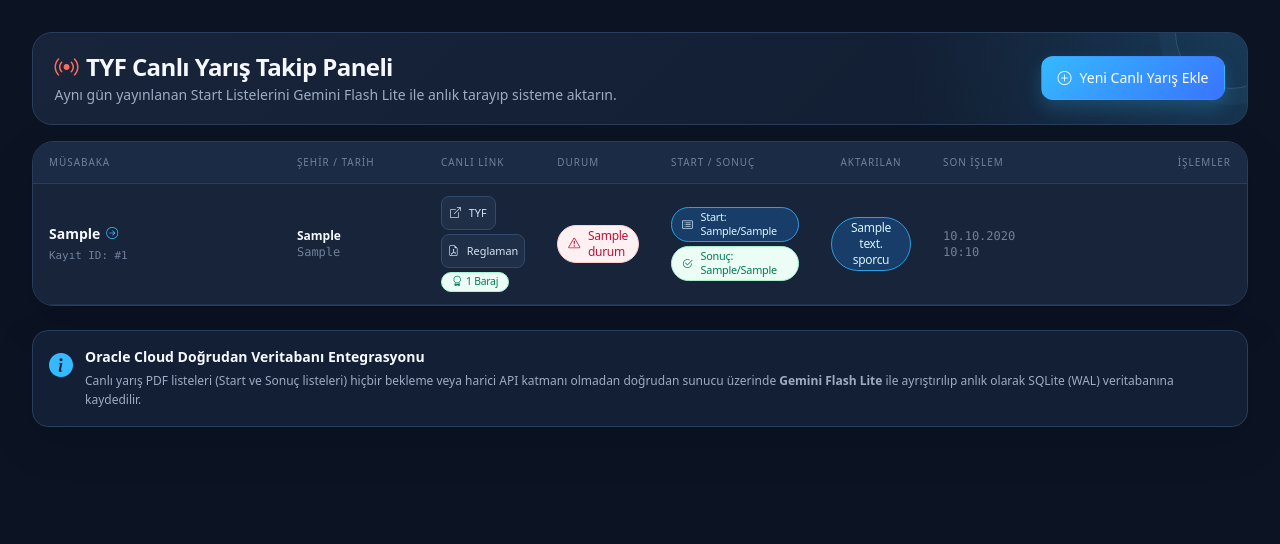
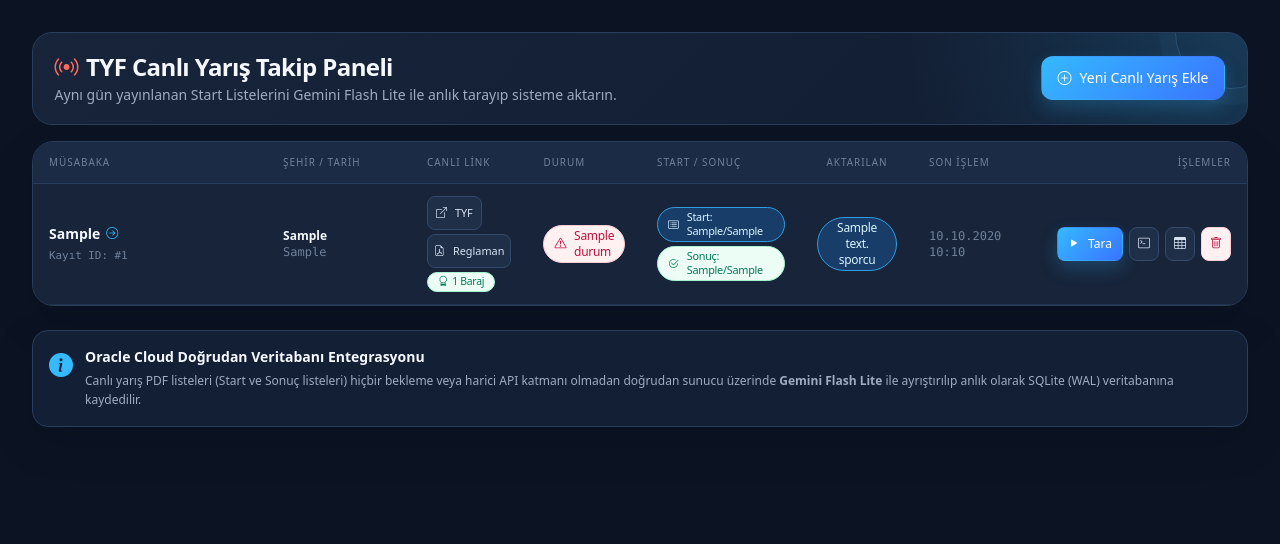
Before and after one commit to ozztozz/old_result, a Django app: template yuzme_projesi/templates/sonuclar/canli_yarislar.html in a window 1280 px wide. Shown: the part 81-625 px from the top of the page. Run offline with Django 5.2, Linux system fonts and the light colour scheme; the template is opened without the code that fills it: most values are stand-ins (such as "Sample title", 1, 10 or a date in 2020); style sheets or scripts are compiled from the project's sources; some libraries are stand-ins or nearby versions.

Commit message:
tarama geri

```diff
--- a/yuzme_projesi/templates/sonuclar/canli_yarislar.html
+++ b/yuzme_projesi/templates/sonuclar/canli_yarislar.html
@@ -142,6 +142,30 @@
                         </td>
                         <td class="swim-td text-xs swim-text-subtle font-mono">
                             {{ yaris.son_islem_tarihi|date:"d.m.Y H:i"|default:"-" }}
+                        </td>
+                                               <td class="swim-td text-right">
+                            <div class="flex items-center justify-end gap-1.5">
+                                <form method="post" action="{% url 'sonuclar:canli_yaris_tara' yaris.id %}" class="inline">
+                                    {% csrf_token %}
+                                    <button type="submit" class="swim-btn-primary swim-btn-sm text-xs py-1 px-2.5" {% if yaris.durum == 'ISLENIYOR' %}disabled{% endif %} title="Canlı Yarışı Tara / Güncelle">
+                                        <i class="bi bi-play-fill"></i> Tara
+                                    </button>
+                                </form>
+                                <button type="button" class="swim-btn-secondary swim-btn-sm text-xs py-1 px-2" onclick="openLogModal({{ yaris.id }})" title="Canlı İlerleme ve Sunucu Logu">
+                                    <i class="bi bi-terminal"></i>
+                                </button>
+                                {% if yaris.event %}
+                                <a href="{% url 'sonuclar:musabaka_detay' yaris.event.id %}" class="swim-btn-secondary swim-btn-sm text-xs py-1 px-2" title="Müsabaka Sonuçları Sayfasına Git">
+                                    <i class="bi bi-table"></i>
+                                </a>
+                                {% endif %}
+                                <form method="post" action="{% url 'sonuclar:canli_yaris_sil' yaris.id %}" class="inline" onsubmit="return confirm('Bu canlı yarış kaydını silmek istediğinizden emin misiniz?');">
+                                    {% csrf_token %}
+                                    <button type="submit" class="swim-btn-danger swim-btn-sm text-xs py-1 px-2" title="Sil">
+                                        <i class="bi bi-trash"></i>
+                                    </button>
+                                </form>
+                            </div>
                         </td>
 
                     </tr>
```
